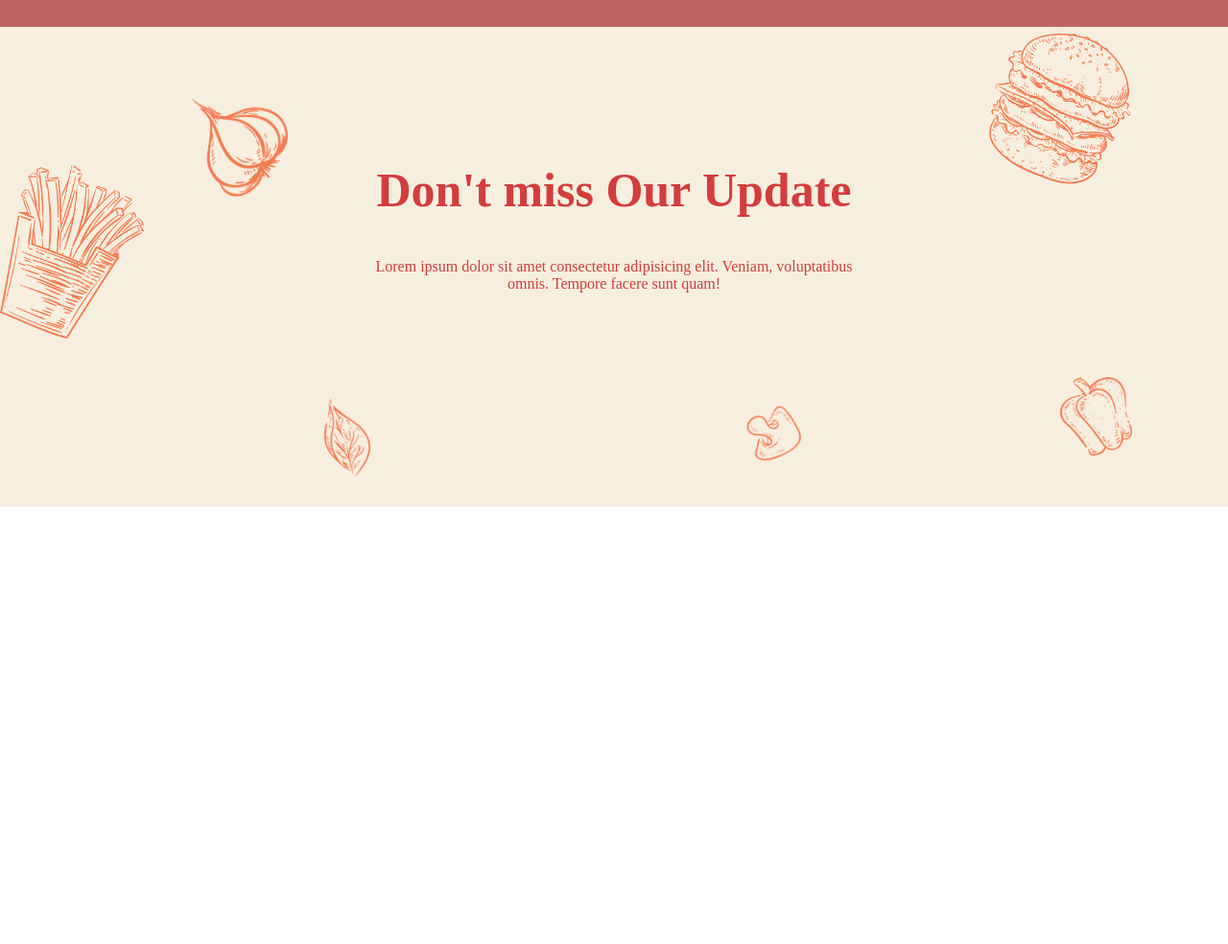
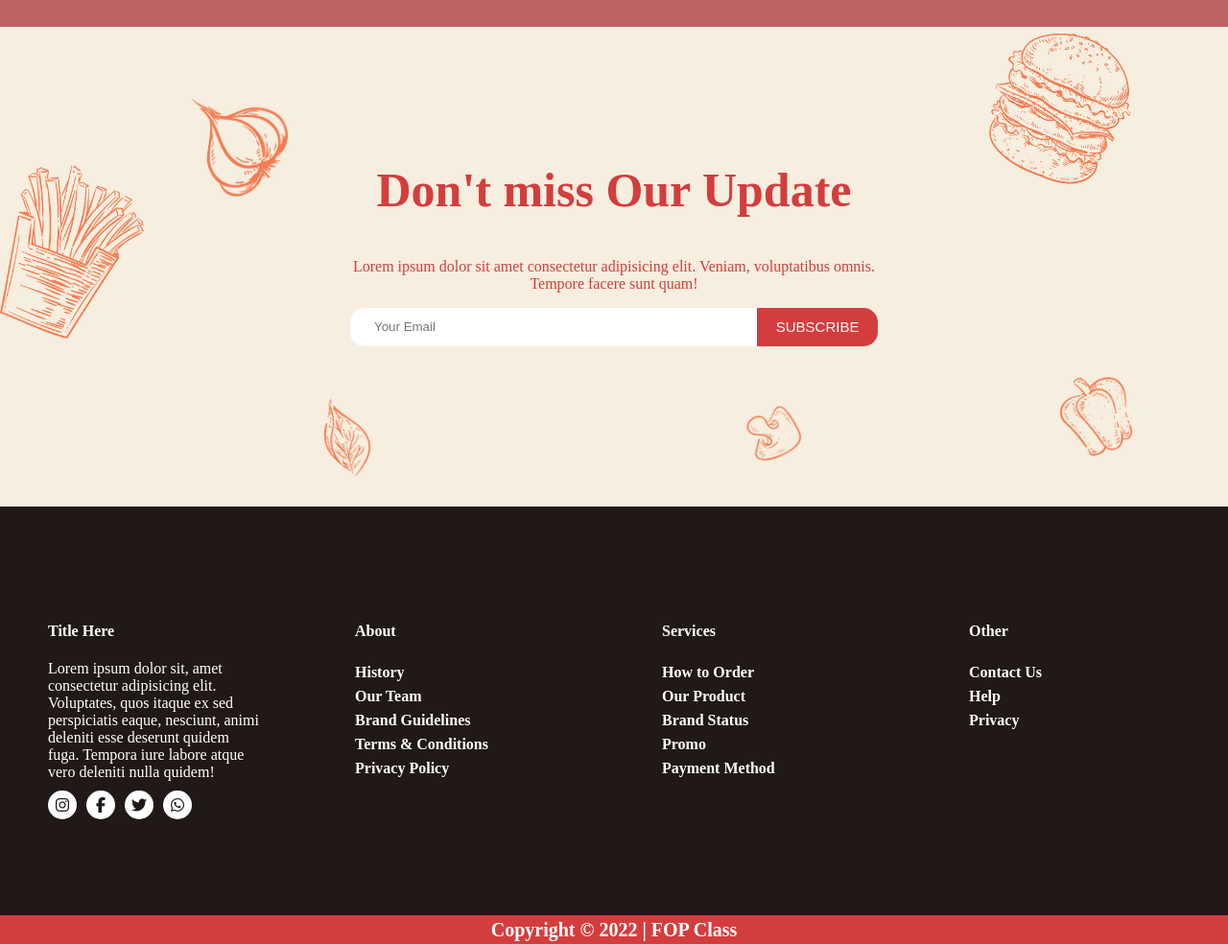
Before and after one commit to RahulRimal/neoWeb, a plain HTML site: page index.html in a window 1280 px wide. Shown: the part 4232-5216 px from the top of the page at 96% size. Before the commit the page ends 4760 px from the top, so only its background shows below. Drawn offline with Linux system fonts and the light colour scheme; grey boxes are pictures that could not be loaded.

Commit message:
Updating

```diff
--- a/css/style.css
+++ b/css/style.css
@@ -474,7 +474,7 @@ body{
     .newsletter-section-content
     {
       padding-top: 100px;
-      width: 500px;
+      width: 550px;
     }
 
     .newsletter-section-content h1
@@ -482,4 +482,113 @@ body{
       font-size: 50px;
     }
 
+    .newsletter-form
+    {
+      display: flex;
+      justify-content: center;
+    }
+
+    .newsletter-form input
+    {
+      width: 75%;
+      border: none;
+      border-top-left-radius: 15px;
+      border-bottom-left-radius: 15px;
+      height: 40px;
+      padding: 0 25px;
+    }
+
+    .newsletter-form button
+    {
+      width: 25%;
+      border: none;
+      border-top-right-radius: 15px;
+      border-bottom-right-radius: 15px;
+      height: 40px;
+      background-color: rgb(212, 61, 61);
+      color: white;
+      font-size: 15px;
+      text-transform: uppercase;
+    }
+
+    .footer-top
+    {
+      background-color: #201918;
+      color: white;
+      /* height: 500px; */
+      width: 100%;
+      display: flex;
+      padding: 100px 0;
+    }
+
+    .widget
+    {
+      width: 25%;
+      margin: 0 50px;
+    }
+
+    .widget ul
+    {
+      list-style: none;
+      padding: 0;
+    }
+    .widget li
+    {
+      line-height: 25px;
+      font-weight: bold;
+    }
+
+    .widget title
+    {
+      font-size: 20px;
+      font-weight: bold;
+    }
+
+
+    .widget-icons
+    {
+      display: flex;
+      justify-content: start;
+      margin-top: 10px;
+    }
+
+    .widget-icons a
+    {
+      text-decoration: none;
+    }
+
+    .widget-icons i
+    {
+      width: 30px;
+      height: 30px;
+      background-color: white;
+      color: #201918;
+      border-radius: 15px;
+      display: flex;
+      justify-content: center;
+      align-items: center;
+      margin-right: 10px;
+    }
+
+
+
+
+    .footer-bottom
+    {
+      text-align: center;
+      background-color: rgb(212, 61, 61);
+      color: white;
+      font-size: 20px;
+      font-weight: 900;
+      height: 30px;
+      line-height: 30px;
+    }
+
+    .footer-bottom p
+    {
+      margin: 0;
+    }
+
+
+
     /* Newsletter section ends here */
--- a/index.html
+++ b/index.html
@@ -328,6 +328,10 @@
         <h1>Don't miss Our Update</h1>
 
         <p>Lorem ipsum dolor sit amet consectetur adipisicing elit. Veniam, voluptatibus omnis. Tempore facere sunt quam!</p>
+        <form class="newsletter-form">
+          <input type="email" placeholder="Your Email">
+          <button>Subscribe</button>
+        </form>
       </div>
 
       <div class="section-background-icons">
@@ -339,7 +343,89 @@
         <img src="img/Shape51.png" width="50" style="position: absolute; bottom: 50px; right: 35%; transform: rotate(70deg);">
       </div>
 
+
+
     </section>
+
+    <footer>
+      <div class="footer-top">
+        <div class="footer-widget-1 widget">
+          <div class="widget-title">
+            <h4>Title Here</h4>
+          </div>
+          <div class="widget-desc">
+            Lorem ipsum dolor sit, amet consectetur adipisicing elit. Voluptates, quos itaque ex sed perspiciatis eaque, nesciunt, animi deleniti esse deserunt quidem fuga. Tempora iure labore atque vero deleniti nulla quidem!
+          </div>
+          <div class="widget-icons">
+            <a href="#">
+              <i class="fa fa-instagram" aria-hidden="true"></i>
+            </a>
+            <a href="#">
+              <i class="fa fa-facebook" aria-hidden="true"></i>
+            </a>
+            <a href="#">
+              <i class="fa fa-twitter" aria-hidden="true"></i>
+            </a>
+            <a href="#">
+              <i class="fa fa-whatsapp" aria-hidden="true"></i>
+            </a>
+          </div>
+        </div>
+        <div class="footer-widget-2 widget">
+          <div class="widget-title">
+            <h4>About</h4>
+          </div>
+          <div class="widget-desc">
+           <ul>
+            <li>History</li>
+            <li>Our Team</li>
+            <li>Brand Guidelines</li>
+            <li>Terms & Conditions</li>
+            <li>Privacy Policy</li>
+           </ul>
+          </div>
+          <div class="widget-icons">
+
+          </div>
+        </div>
+        <div class="footer-widget-3 widget">
+          <div class="widget-title">
+            <h4>Services</h4>
+          </div>
+          <div class="widget-desc">
+           <ul>
+            <li>How to Order</li>
+            <li>Our Product</li>
+            <li>Brand Status</li>
+            <li>Promo</li>
+            <li>Payment Method</li>
+           </ul>
+          </div>
+          <div class="widget-icons">
+
+          </div>
+        </div>
+        <div class="footer-widget-4 widget">
+          <div class="widget-title">
+            <h4>Other</h4>
+          </div>
+          <div class="widget-desc">
+           <ul>
+            <li>Contact Us</li>
+            <li>Help</li>
+            <li>Privacy</li>
+           </ul>
+          </div>
+          <div class="widget-icons">
+
+          </div>
+        </div>
+
+      </div>
+      <div class="footer-bottom">
+        <p>Copyright &copy; 2022 | FOP Class</p>
+      </div>
+    </footer>
 
 
   </body>
```
